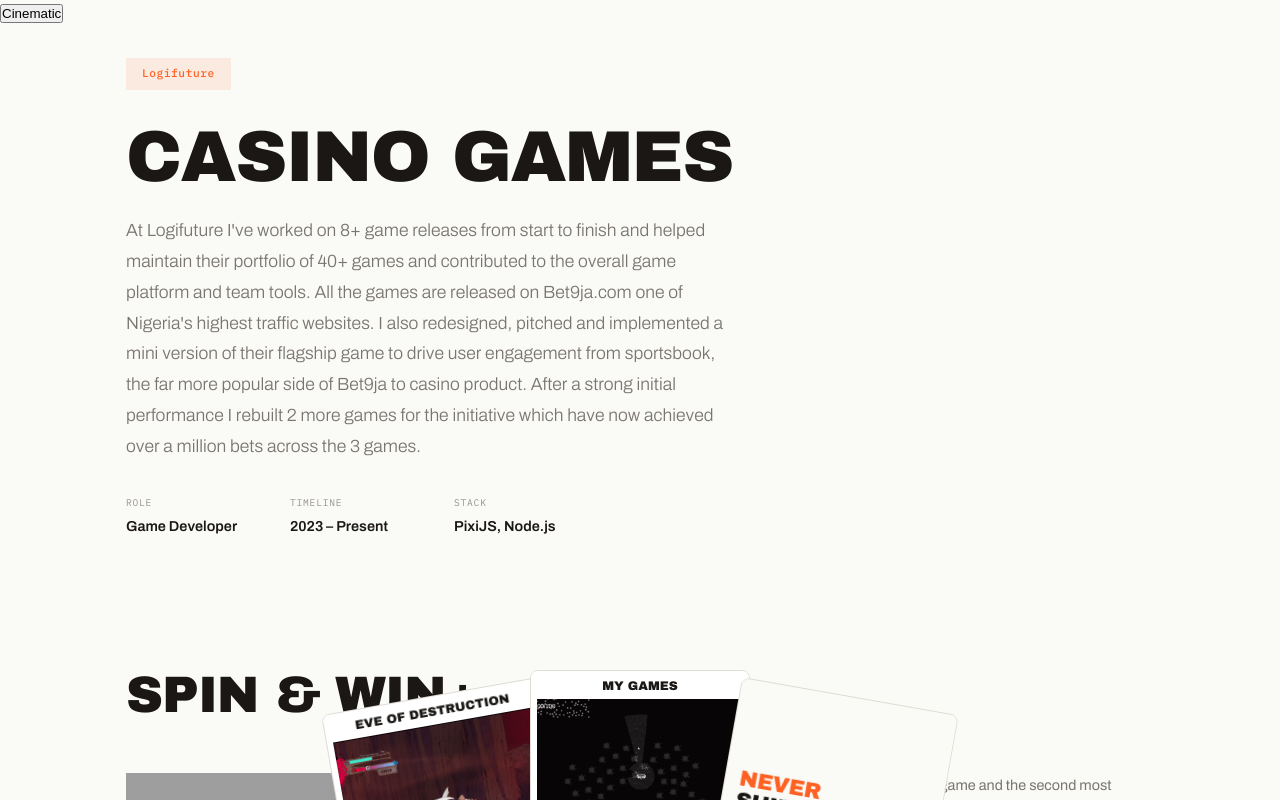
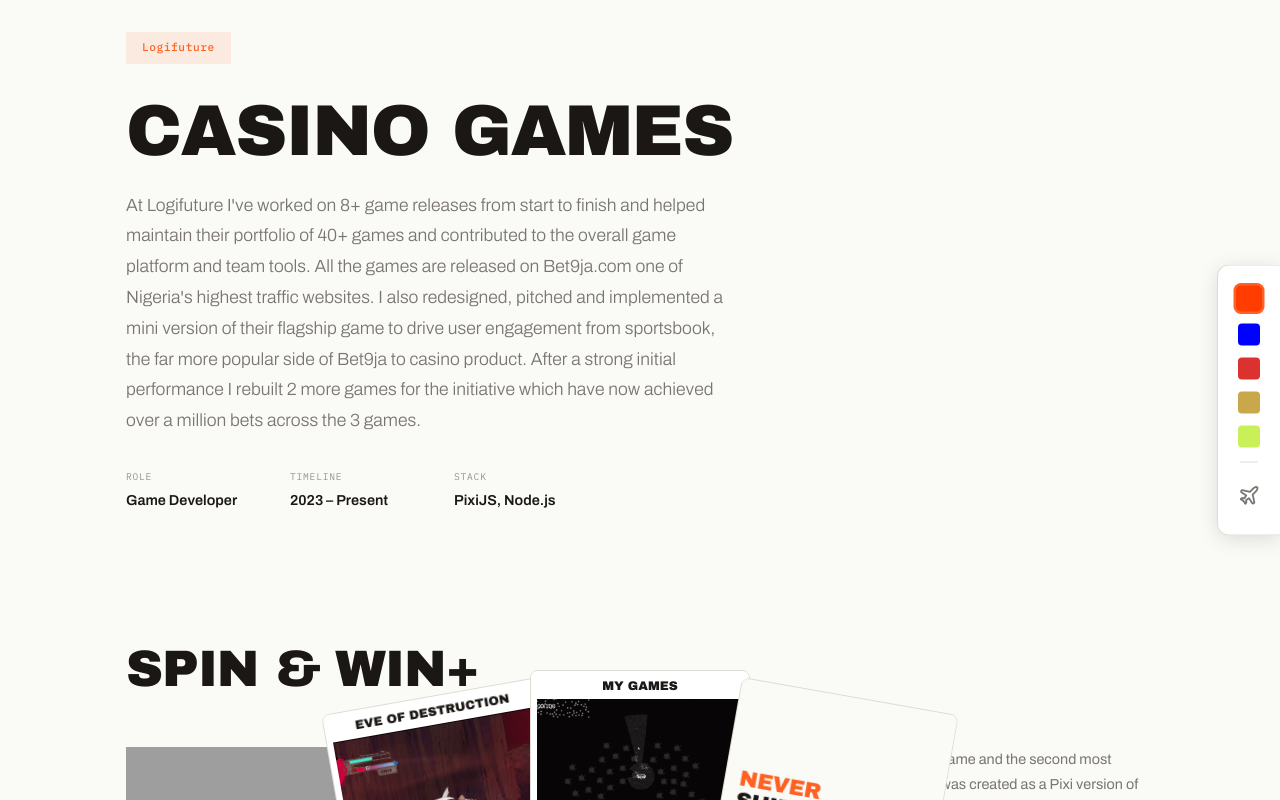
Before and after one commit to FedG-code/portfolio, a website: page casino_games.html in a window 1280 px wide. Drawn offline with nearby package versions, Linux system fonts and the light colour scheme; grey boxes are pictures that could not be loaded; a web font is replaced by a local one.

Commit message:
html: remove theme-switcher button, load toolbar.js

```diff
--- a/casino_games.html
+++ b/casino_games.html
@@ -39,9 +39,6 @@
 <div class="hand-container" id="handContainer"></div>
 <div class="perspective-container" id="perspectiveContainer"></div>
 <div class="fly-overlay" id="flyOverlay"></div>
-
-<!-- THEME SWITCHER -->
-<button class="theme-switcher" id="themeSwitcher">Cinematic</button>
 
 <!-- PROJECT HERO -->
 <section class="project-hero">
@@ -212,6 +209,7 @@
 </section>
 
 
+<script src="js/toolbar.js"></script>
 <script src="js/shared.js"></script>
 <script src="https://cdn.jsdelivr.net/npm/gsap@3/dist/gsap.min.js"></script>
 <script src="https://cdn.jsdelivr.net/npm/gsap@3/dist/SplitText.min.js"></script>
--- a/eve_of_destruction.html
+++ b/eve_of_destruction.html
@@ -39,9 +39,6 @@
 <div class="hand-container" id="handContainer"></div>
 <div class="perspective-container" id="perspectiveContainer"></div>
 <div class="fly-overlay" id="flyOverlay"></div>
-
-<!-- THEME SWITCHER -->
-<button class="theme-switcher" id="themeSwitcher">Cinematic</button>
 
 <!-- PROJECT HERO -->
 <section class="project-hero">
@@ -195,6 +192,7 @@
 </section>
 
 
+<script src="js/toolbar.js"></script>
 <script src="js/shared.js"></script>
 <script src="https://cdn.jsdelivr.net/npm/gsap@3/dist/gsap.min.js"></script>
 <script src="https://cdn.jsdelivr.net/npm/gsap@3/dist/SplitText.min.js"></script>
--- a/index.html
+++ b/index.html
@@ -41,9 +41,6 @@
 <div class="hand-container" id="handContainer"></div>
 <div class="perspective-container" id="perspectiveContainer"></div>
 <div class="fly-overlay" id="flyOverlay"></div>
-
-<!-- THEME SWITCHER -->
-<button class="theme-switcher" id="themeSwitcher">Cinematic</button>
 
 <!-- BRUTALIST STATUS BAR (hidden by default, shown for brutalist theme) -->
 <div class="status-bar" id="statusBar">
@@ -276,6 +273,7 @@
 
 </div><!-- end .spa-page #page-home -->
 
+<script src="js/toolbar.js"></script>
 <script src="js/shared.js"></script>
 <script src="https://cdn.jsdelivr.net/npm/gsap@3/dist/gsap.min.js"></script>
 <script src="https://cdn.jsdelivr.net/npm/gsap@3/dist/SplitText.min.js"></script>
--- a/my_games.html
+++ b/my_games.html
@@ -39,9 +39,6 @@
 <div class="hand-container" id="handContainer"></div>
 <div class="perspective-container" id="perspectiveContainer"></div>
 <div class="fly-overlay" id="flyOverlay"></div>
-
-<!-- THEME SWITCHER -->
-<button class="theme-switcher" id="themeSwitcher">Cinematic</button>
 
 <!-- PROJECT HERO -->
 <section class="project-hero">
@@ -204,6 +201,7 @@
 </section>
 
 
+<script src="js/toolbar.js"></script>
 <script src="js/shared.js"></script>
 <script src="https://cdn.jsdelivr.net/npm/gsap@3/dist/gsap.min.js"></script>
 <script src="https://cdn.jsdelivr.net/npm/gsap@3/dist/SplitText.min.js"></script>
```
